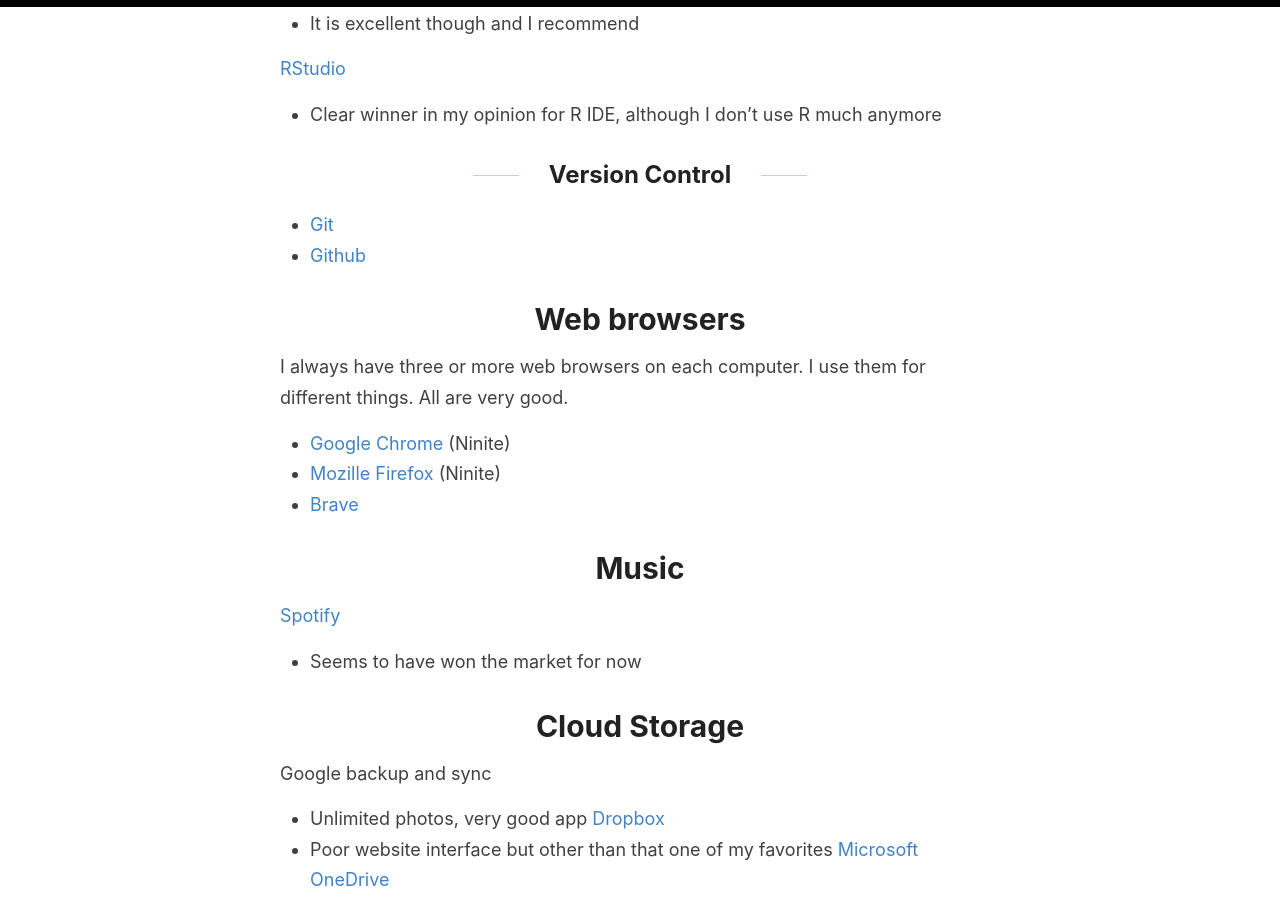
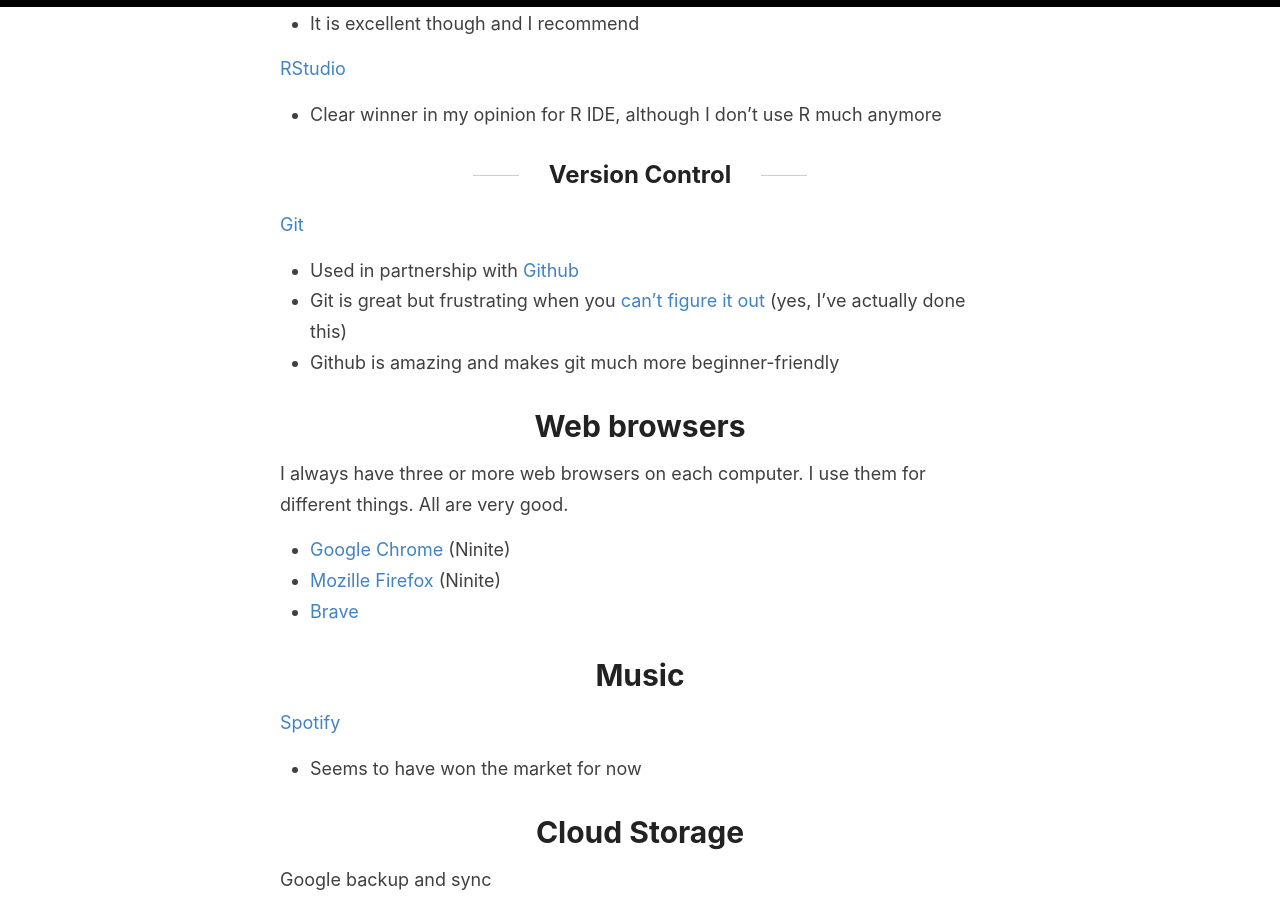
Before and after one commit to jss367/blog, a Jekyll site: the page built from _posts/2018-10-10-Software-I-Use.md, in a window 1280 px wide and 900 px high, scrolled down 2277 px. Built offline with Jekyll 4.4.1, drawn with Linux system fonts in a browser that asks for light colours.

Commit message:
Update 2018-10-10-Software-I-Use.md

```diff
--- a/_posts/2018-10-10-Software-I-Use.md
+++ b/_posts/2018-10-10-Software-I-Use.md
@@ -64,10 +64,10 @@ Note that you can also use a full IDE as a text editor. Only makes since if you'
 * Clear winner in my opinion for R IDE, although I don't use R much anymore
 
 ## Version Control
-* [Git](https://git-scm.com/)
-* [Github](https://github.com/)
-
-
+[Git](https://git-scm.com/)
+* Used in partnership with [Github](https://github.com/)
+* Git is great but frustrating when you [can't figure it out](https://xkcd.com/1597/) (yes, I've actually done this)
+* Github is amazing and makes git much more beginner-friendly
 
 # Web browsers
 I always have three or more web browsers on each computer. I use them for different things. All are very good.
```
